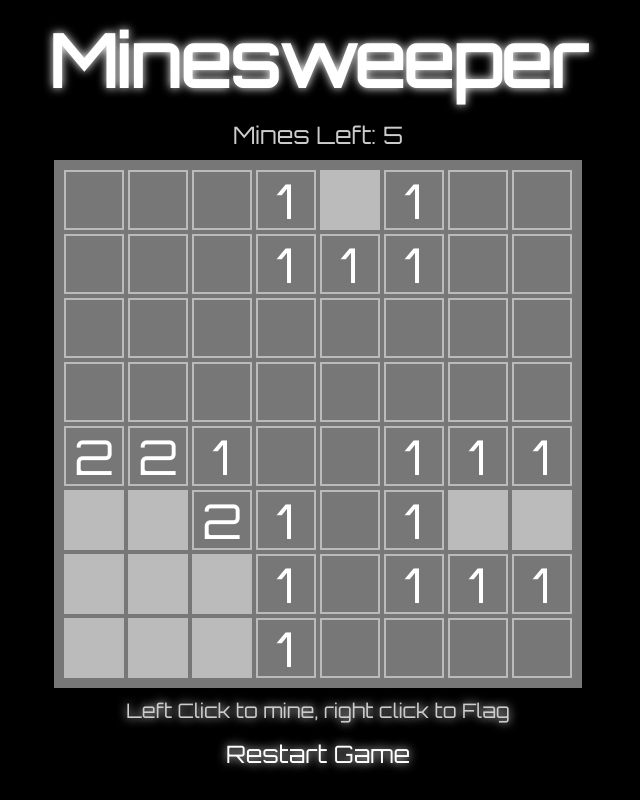
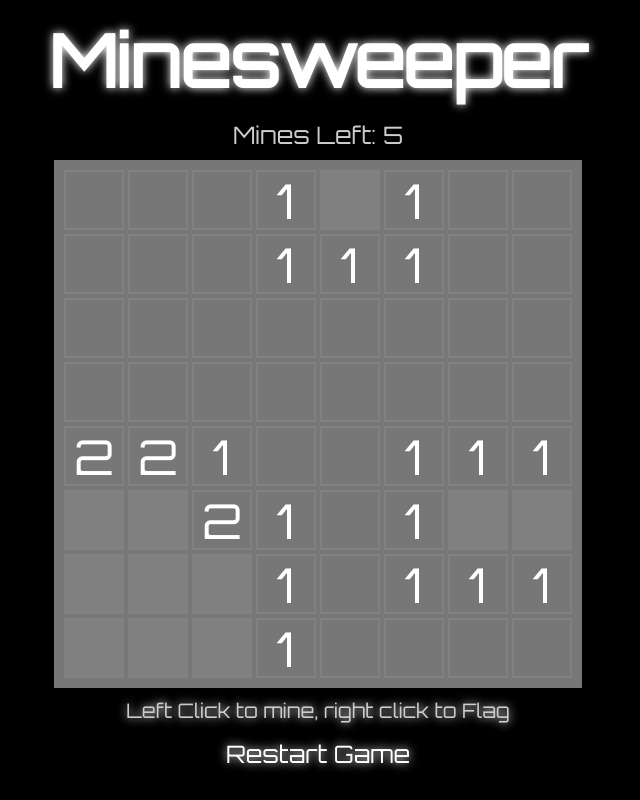
Before and after one commit to play4funz/MInesweeper, a plain HTML site: page indexE.html in a window 1280 px wide. Both pictures are taken after a click on the element 416 px from the left and 200 px from the top of the page. Shown: the whole page, without its empty margins (322-962 px from the left). Drawn offline with Linux system fonts and the light colour scheme.

Commit message:
Add files via upload

```diff
--- a/scriptE.js
+++ b/scriptE.js
@@ -13,20 +13,21 @@ import {
 const BOARD_SIZE = 8;
 const NUMBER_OF_MINES = 5;
 
-// displays
+// displays & selector
 const board = createBoard(BOARD_SIZE, NUMBER_OF_MINES);
 const boardElement = document.querySelector(".board");
 const minesLeftText = document.querySelector("[data-mine-count]");
 const messageText = document.querySelector(".subtext");
 
-// display left over mines when lost
+// setting the board
 board.forEach(row => {
   row.forEach(tile => {
     boardElement.append(tile.element)
+    //left click function
     tile.element.addEventListener("click", () => {
       revealTile(board, tile);
       checkGameEnd();
-    });
+    }); //right click function
         tile.element.addEventListener("contextmenu", e => {
             e.preventDefault();
             markTile(tile);
@@ -45,24 +46,25 @@ function listMinesLeft() {
 
     minesLeftText.textContent = NUMBER_OF_MINES - markedTilesCount;
 }
-// displaying win/lose message
+// displaying win/lose condition
 function checkGameEnd() {
     const win = checkWin(board);
     const lose = checkLose(board);
-
+    // stop the game when win or lose is achieved
     if (win || lose) {
         boardElement.addEventListener("click", stopProp, { capture: true });
         boardElement.addEventListener("contextmenu", stopProp, { capture: true });
     }
-
+// display win/lose
 if (win) {
     messageText.textContent = "You Win";
 }
-
+// if lose reveal the tiles with mines
 if (lose) {
     messageText.textContent = "You Lose";
     board.forEach(row => {
         row.forEach(tile => {
+            // remove marked tiles
             if (tile.status === TILE_STATUSES.MARKED) markTile(tile)
             if (tile.mine) revealTile(board, tile);
         });
--- a/style.css
+++ b/style.css
@@ -41,26 +41,26 @@ body {
     justify-content: center;
     align-items: center;
     color: white;
-    border: 2px solid #bbb;
+    border: 2px solid grey;
     user-select: none;
 }
 
 .board > [data-status="hidden"] {
-    background-color: #bbb;
+    background-color: grey;
     user-select: none;
 }
 
 .board > [data-status="hidden"] {
-    background-color: #bbb;
+    background-color: grey;
     cursor: pointer;
 }
 
 .board > [data-status="mine"] {
-    background-color: red;
+    background-color: maroon;
 }
 
 .board > [data-status="marked"] {
-    background-color: yellow;
+    background-color: orange;
 }
 
 .Footer {
```
Also changed, not shown: main.js (+14 -11 lines).
